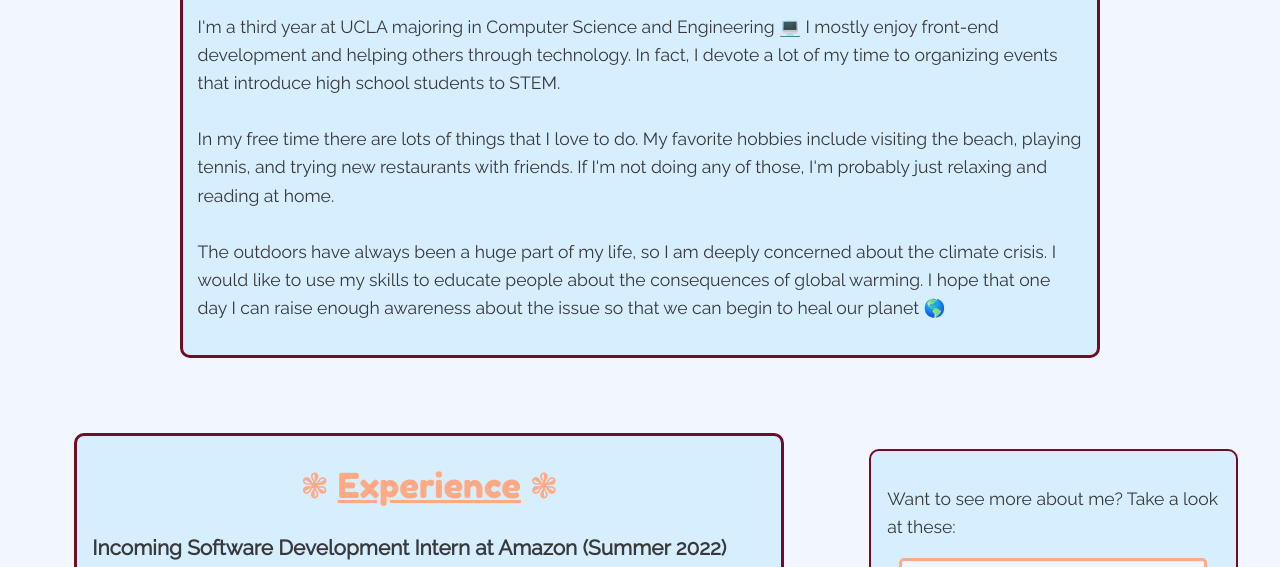
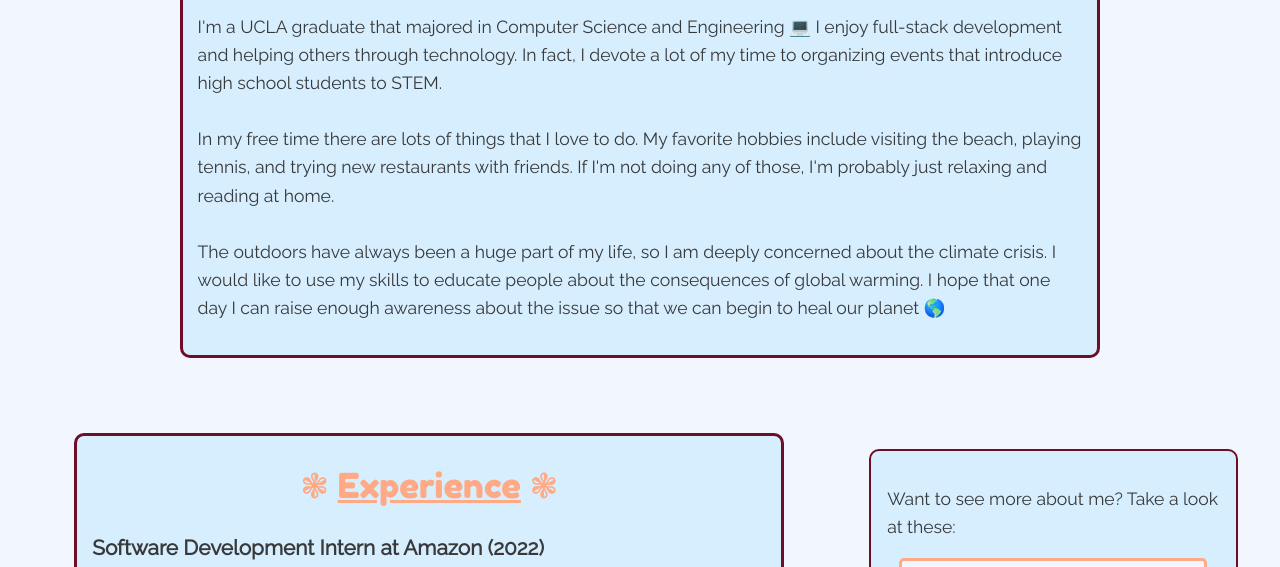
Before and after one commit to ethanwong888/ethanwong888.github.io, a plain HTML site: page index.html in a window 1280 px wide. Shown: the part 676-1243 px from the top of the page. Drawn offline with Linux system fonts and the light colour scheme.

Commit message:
Update index.html
Update "third-year" -> "UCLA graduate"
Update Amazon work description

```diff
--- a/index.html
+++ b/index.html
@@ -42,7 +42,7 @@
         ❃ <u>More About Me</u> ❃
       </h2>
       <p>
-        I'm a third year at UCLA majoring in Computer Science and Engineering &#128187; I mostly enjoy front-end development and helping others through technology.
+        I'm a UCLA graduate that majored in Computer Science and Engineering &#128187; I enjoy full-stack development and helping others through technology.
         In fact, I devote a lot of my time to organizing events that introduce high school students to STEM. <br> <br>
         In my free time there are lots of things that I love to do. My favorite hobbies include visiting the beach, playing tennis, and trying new restaurants with friends. If I'm not
         doing any of those, I'm probably just relaxing and reading at home. <br> <br>
@@ -62,10 +62,10 @@
             </h2>
 
             <h3>
-              Incoming Software Development Intern at Amazon (Summer 2022)
+              Software Development Intern at Amazon (2022)
             </h3>
               <p>
-                I will be working with Amazon Enterntainment as a Software Development Intern from June to September 2022. Come back for more details soon! <span id="dots-0">.</span>
+                I worked with Amazon Prime Video to revamp internal tools that allowed the SCaaS team to cut downtime by over 80%! These changes included automating Redshift database updates andcreating efficient queries to identify problematic partners earnings reports. <span id="dots-0">.</span>
               </p>
               <hr>
             <h3>
```
